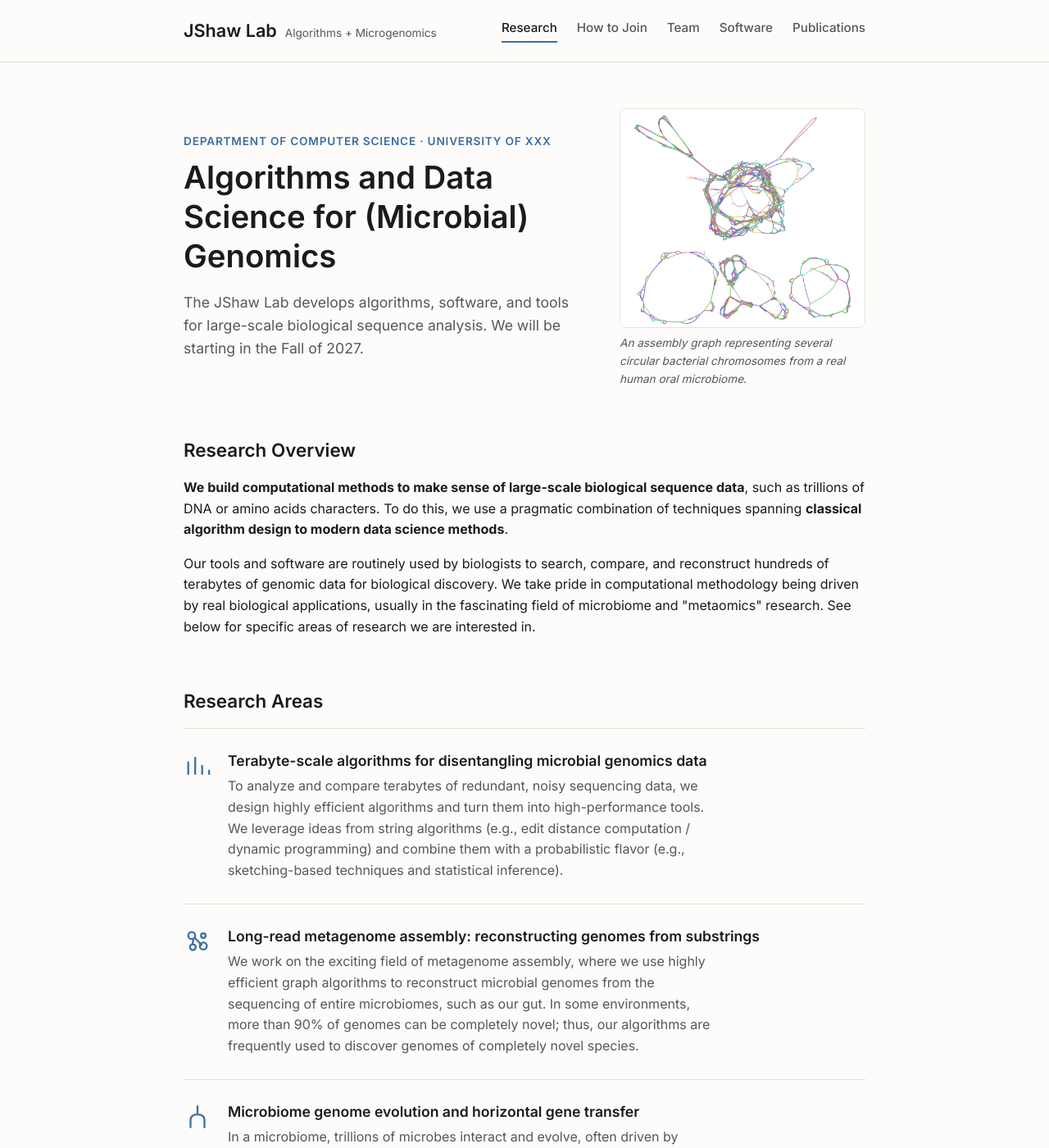
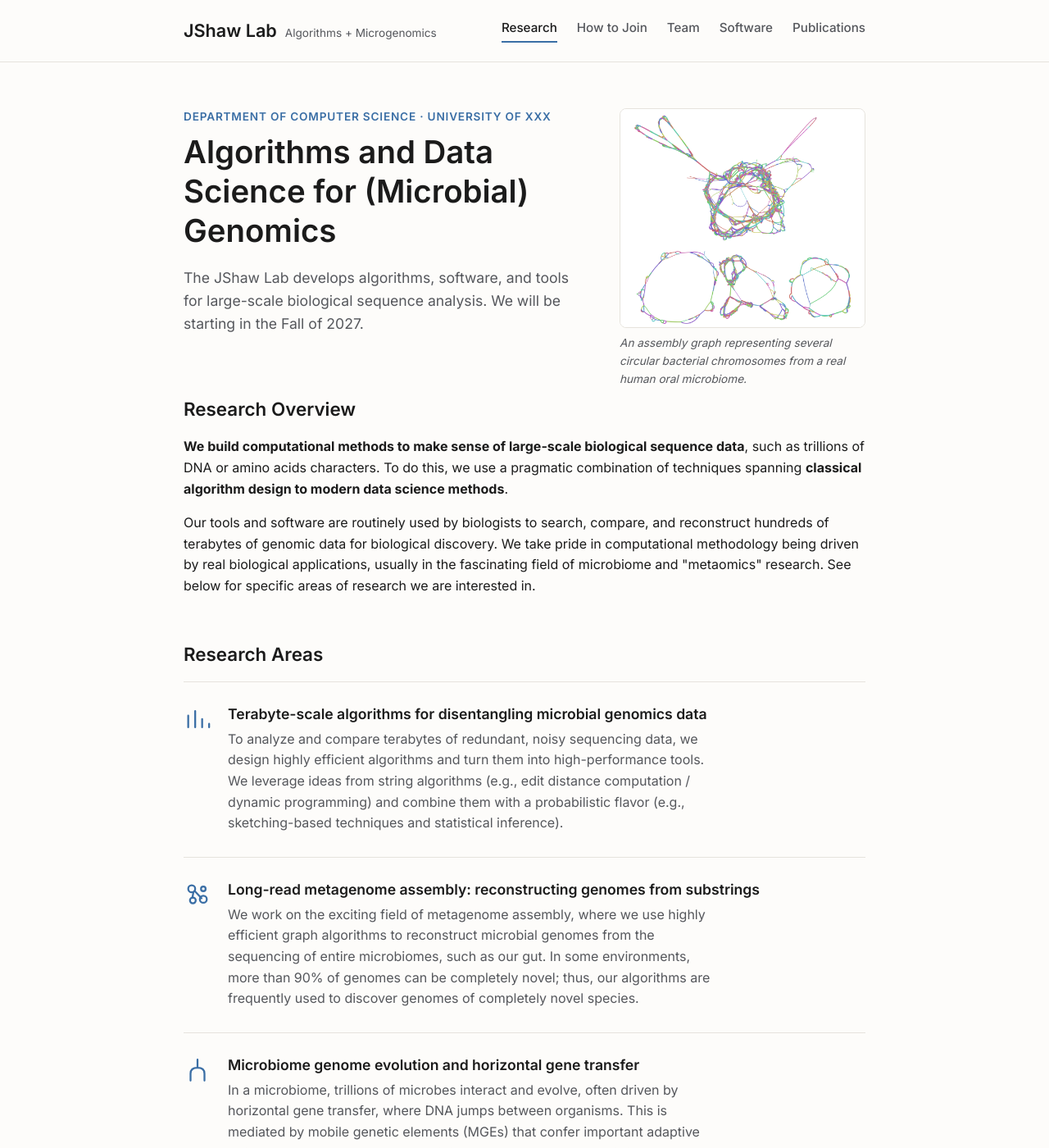
Before and after one commit to jshaw-lab-compbio/jshaw-lab-compbio.github.io, a Jekyll site: the page built from index.md, in a window 1280 px wide and 1400 px high. Shown: the whole window at 82% size. Built offline with Jekyll 4.4.1, drawn with Linux system fonts in a browser that asks for light colours.

Commit message:
Tighten section spacing and top-align homepage hero
Co-Authored-By: Claude Opus 5.5 <noreply@anthropic.com>

```diff
--- a/assets/css/style.scss
+++ b/assets/css/style.scss
@@ -145,10 +145,9 @@ p { margin: 0 0 1em; }
 /* ---------- Home / hero ---------- */
 
 .hero {
-  padding-bottom: 8px;
   display: flex;
   gap: 40px;
-  align-items: center;
+  align-items: flex-start;
   flex-wrap: wrap;
 }
 
@@ -196,18 +195,15 @@ p { margin: 0 0 1em; }
   color: var(--ink-soft);
   font-size: 0.85rem;
   font-style: italic;
-  margin-top: 0.6em;
+  margin: 0.6em 0 0;
 }
 
 .section {
-  margin-top: 4rem;
+  margin-top: 3.5rem;
 }
 
-/* The hero's own height varies with headline/description length and the
-   image's aspect ratio, so a fixed section gap right after it can look
-   inconsistently large. Pin it to a tighter, constant value instead. */
 .hero + .section {
-  margin-top: 2.5rem;
+  margin-top: 0.75rem;
 }
 
 .section__heading {
```
